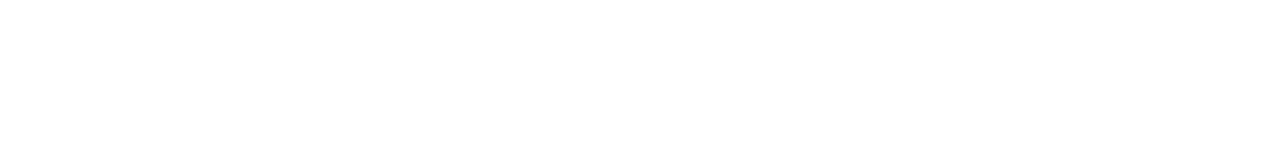
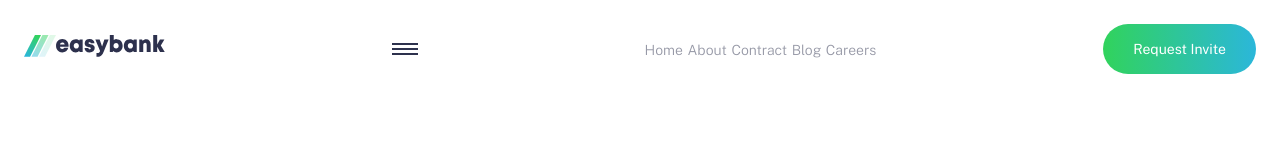
Before and after one commit to 1998-creator/Easybank-Landing-Page, a plain HTML site: page index.html in a window 1280 px wide. Drawn offline with nearby package versions, Linux system fonts and the light colour scheme.

Commit message:
added navbar

```diff
--- a/app/js/script.js
+++ b/app/js/script.js
@@ -0,0 +1 @@
+console.log('hello world')
--- a/app/scss/_globals.scss
+++ b/app/scss/_globals.scss
@@ -0,0 +1,55 @@
+html {
+  font-size: 100%;
+  box-sizing: border-box;
+}
+
+*,
+*::before,
+*::after {
+  box-sizing: inherit;
+}
+
+body {
+  margin: 0;
+  padding: 0;
+  font-family: "Public Sans", sans-serif;
+  font-size: $font-med;
+  font-weight: 300;
+  color: $grayishBlue;
+  line-height: 1.3;
+}
+
+a,
+a:visited,
+a:hover {
+  text-decoration: none;
+}
+
+//Flexbox
+.flex {
+  display: flex;
+
+  &-jc-sb {
+    justify-content: space-between;
+  }
+
+  &-jc-c {
+    justify-content: center;
+  }
+
+  &-ai-c {
+    align-items: center;
+  }
+}
+
+// Buttons
+button,
+.button {
+  padding: 1rem 1.875rem;
+  background: linear-gradient(to right, $limeGreen, $brightCyan);
+  border: 0;
+  border-radius: 50px;
+  cursor: pointer;
+  color: $white;
+  font-weight: 400;
+}
--- /dev/null
+++ b/app/scss/_header.scss
@@ -0,0 +1,39 @@
+.header {
+  nav {
+    padding: 24px;
+  }
+
+  &__logo {
+    img {
+      width: 8.8125rem;
+      height: 1.375rem;
+    }
+  }
+
+  &__menu {
+    //Mobile Menu
+
+    > span {
+      display: block;
+      width: 26px;
+      height: 2px;
+      background-color: $darkBlue;
+
+      &:not(:last-child) {
+        margin-bottom: 3px;
+      }
+    }
+  }
+
+  &__links {
+    a {
+      font-size: $font-sm;
+      color: $grayishBlue;
+    }
+  }
+
+  &__cta {
+    font-size: $font-sm;
+    color: $white;
+  }
+}
--- a/app/scss/_variables.scss
+++ b/app/scss/_variables.scss
@@ -0,0 +1,14 @@
+//Colors
+$darkBlue: hsl(233, 26%, 24%);
+$limeGreen: hsl(136, 65%, 51%);
+$brightCyan: hsl(192, 70%, 51%);
+$grayishBlue: hsl(233, 8%, 62%);
+$lightGrayishBlue: hsl(220, 16%, 96%);
+$veryLightGray: hsl(0, 0%, 98%);
+$white: hsl(0, 0%, 100%);
+
+// Font Sizes
+$font-sm: 0.875rem; // 14px
+$font-med: 1.125rem; // 18px
+$font-lg: 1.25rem;
+$font-xlg: 3.25rem;
--- a/app/scss/style.scss
+++ b/app/scss/style.scss
@@ -1,2 +1,3 @@
 @import "variables";
 @import "globals";
+@import "header";
--- a/index.html
+++ b/index.html
@@ -1,12 +1,49 @@
 <!DOCTYPE html>
 <html lang="en">
-<head>
-    <meta charset="UTF-8">
-    <meta http-equiv="X-UA-Compatible" content="IE=edge">
-    <meta name="viewport" content="width=device-width, initial-scale=1.0">
-    <title>Easybank Landing Page</title>
-</head>
-<body>
+  <head>
+    <meta charset="UTF-8" />
+    <meta name="viewport" content="width=device-width, initial-scale=1.0" />
+    <!-- displays site properly based on user's device -->
 
-</body>
+    <link
+      rel="icon"
+      type="image/png"
+      sizes="32x32"
+      href="./images/favicon-32x32.png"
+    />
+    <link
+      href="https://fonts.googleapis.com/css2?family=Public+Sans:wght@300;400&display=swap"
+      rel="stylesheet"
+    />
+    <link rel="stylesheet" href="/dist/css/style.css" />
+
+    <title>Easybank landing page</title>
+  </head>
+  <body>
+    <header class="header">
+      <nav class="flex flex-jc-sb flex-ai-c">
+        <a href="/" class="header__logo">
+          <img src="images/logo.svg" alt="Easybank">
+        </a>
+
+        <a href="#" class="header__menu">
+          <span></span>
+          <span></span>
+          <span></span>
+        </a>
+
+        <div class="header__links">
+          <a href="#">Home</a>
+          <a href="#">About</a>
+          <a href="#">Contract</a>
+          <a href="#">Blog</a>
+          <a href="#">Careers</a>
+        </div>
+
+        <a href="#" class="button header__cta">Request Invite</a>
+      </nav>
+    </header>
+
+  <script src="/app/js/script.js"></script>
+  </body>
 </html>
```
Also changed, not shown: dist/css/style.css (added), 1 other file.
